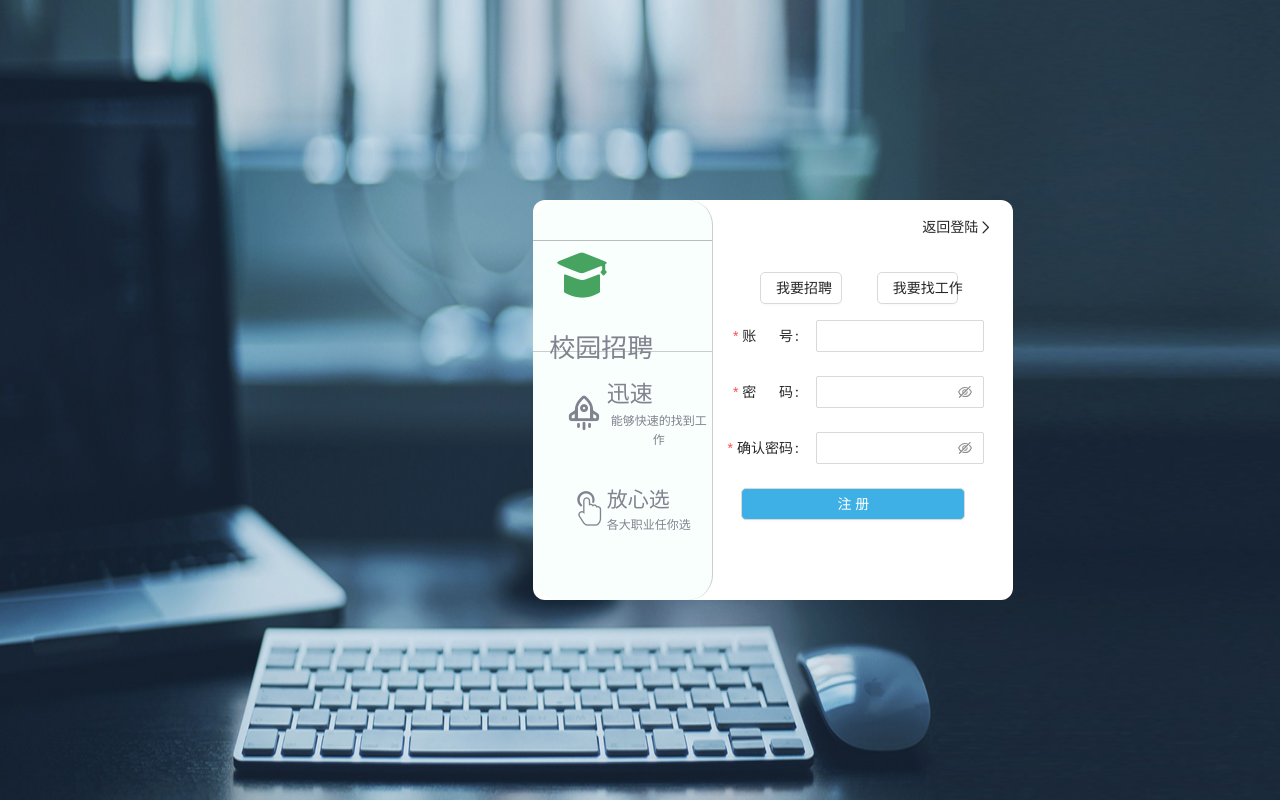
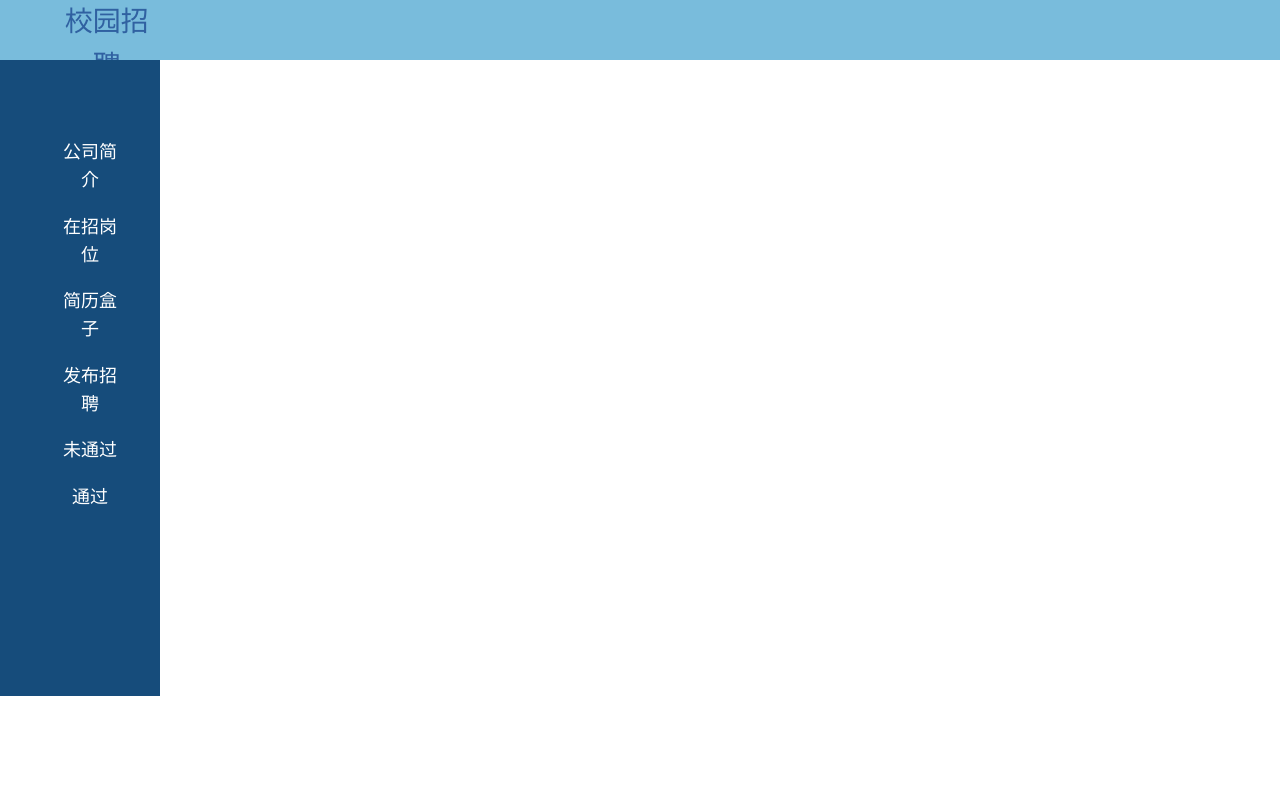
Before and after one commit to wangyuejiao/Campus-Recruitment, a React (Create React App) app: page /#/Companyhome in a window 1280 px wide. Before the commit this address led to /#/. Built offline with nearby package versions, Linux system fonts and the light colour scheme.

Commit message:
register

```diff
--- a/src/App.js
+++ b/src/App.js
@@ -12,8 +12,10 @@ import Hobby from './components/Hobby'
 import User from './container/User'
 import Like from './components/Like'
 import Toudi from './components/Toudi'
-import Connect from  './components/Connect'
+import Connect from './components/Connect'
 import { HashRouter as Router, Route, Link, Switch } from 'react-router-dom';
+
+import Companyhome from './container/Companyhome'
 
 function App() {
   return (
@@ -24,17 +26,19 @@ function App() {
 
       {/* <Home /> */}
       <Router>
-         <Switch>
-          {/* <Login /> */}
-          <Register />
+        <Switch>
+          {/*  */}
+          <Login path='/login'/>
+          {/* <Register /> */}
           <Route exact path='/' component={Home} />
-          <Route  exact path='/position' component={Position} />
-          <Route exact path='/company' component={Company} />
+          <Route exact path='/Companyhome' component={Companyhome} />
+          <Route path='/position' component={Position} />
+          <Route path='/company' component={Company} />
           <Route path='/position/positions' component={Positions} />
           <Route path='/companyinfo' component={Companys} />
-          <Route path='/city' component={City}/>
-          <Route path='/hobby' component={Hobby}/>
-          <Route exact path='/user' component={User} />
+          <Route path='/city' component={City} />
+          <Route path='/hobby' component={Hobby} />
+          <Route path='/user' component={User} />
           {/* <Route exact path='/like' component={Like} />
           <Route exact path='/toudi' component={Toudi} />
           <Route exact path='/connect' component={Connect} /> */}
--- /dev/null
+++ b/src/components/CompanyLeftNav/index.js
@@ -0,0 +1,40 @@
+import React, { Component } from "react";
+import "./index.css";
+import "antd/dist/antd.css";
+import { Row, Col, Menu } from "antd";
+
+const navigation = {
+  backgroundColor: "#164c7b",
+};
+const navigation1 = {
+//   fontFamily: "lisu",
+  fontSize: 18,
+  color: "white",
+  height:'100%'
+};
+const navigation2 = {
+      fontSize: 18,
+      color: "white",
+      marginTop:'30%'
+    };
+
+console.log(window.screen.height);
+export default class index extends Component {
+  render() {
+    return (
+      <Row style={navigation}>
+        <Col span={3}></Col>
+        <Col span={15} style={navigation1}>
+           <ul  style={{listStyle:'none',height:0.9*window.screen.height}}>
+               <li style={{marginTop:'130%'}}>公司简介</li>
+               <li style={navigation2}>在招岗位</li>
+               <li style={navigation2}>简历盒子</li>
+               <li style={navigation2}>发布招聘</li>
+               <li style={navigation2}>未通过</li>
+               <li style={navigation2}>通过</li>
+           </ul>
+      </Col>
+   </Row>
+    );
+  }
+}
--- /dev/null
+++ b/src/components/CompanyTopNav/index.js
@@ -0,0 +1,28 @@
+import React, { Component } from "react";
+import "./index.css";
+import "antd/dist/antd.css";
+import { Row, Col, Menu } from "antd";
+
+const navigation = {
+  backgroundColor: "#79bcdc",
+};
+const navigation1 = {
+  fontFamily: "lisu",
+  fontSize: 28,
+  color: "#3061A1",
+};
+
+export default class index extends Component {
+  render() {
+    return (
+      <Row style={navigation}>
+        <Col span={1}></Col>
+        <Col span={2} style={navigation1}>
+          <Row align="middle" justify="center" style={{ height: 0.1*window.screen.height }}>
+            校园招聘
+          </Row>
+      </Col>
+   </Row>
+    );
+  }
+}
--- /dev/null
+++ b/src/container/Companyhome/index.js
@@ -0,0 +1,21 @@
+import React, { Component } from 'react'
+import "./index.css";
+import "antd/dist/antd.css";
+import CompanyTopNav from "../../components/CompanyTopNav";
+import CompanyLeftNav from "../../components/CompanyLeftNav";
+import { Row, Col, Divider,Image, Button,Popover } from "antd";
+
+export default class index extends Component {
+    render() {
+        return (
+            <div>
+               <CompanyTopNav />
+               <Row>
+                   <Col span={3}>
+                       <CompanyLeftNav />
+                   </Col>
+               </Row>
+            </div>
+        )
+    }
+}
--- a/src/container/Login/index.js
+++ b/src/container/Login/index.js
@@ -124,12 +124,13 @@ export default class index extends Component {
                             <Input.Password />
                           </Form.Item>
                           <Form.Item {...tailLayout}>
-                            <Link to={{pathname:'/'}}>
+                            <Link to='/Companyhome'>
                             <Button
-
                               htmlType="submit"
                               block="true"
                               style={{backgroundColor:'#3fb0e6',color:'white',fontWeight:'550',borderRadius:'5px'}}
+                              onClick={this.props.location.pathname = '/Companyhome'}
+                              // onClick={console.log(this.props)}
                             >
                               登陆
                             </Button>
```
Also changed, not shown: src/components/CompanyLeftNav/index.css (added), src/components/CompanyTopNav/index.css (added), src/container/Companyhome/index.css (added), 1 other file (tests, documents, lock files or other folders).
